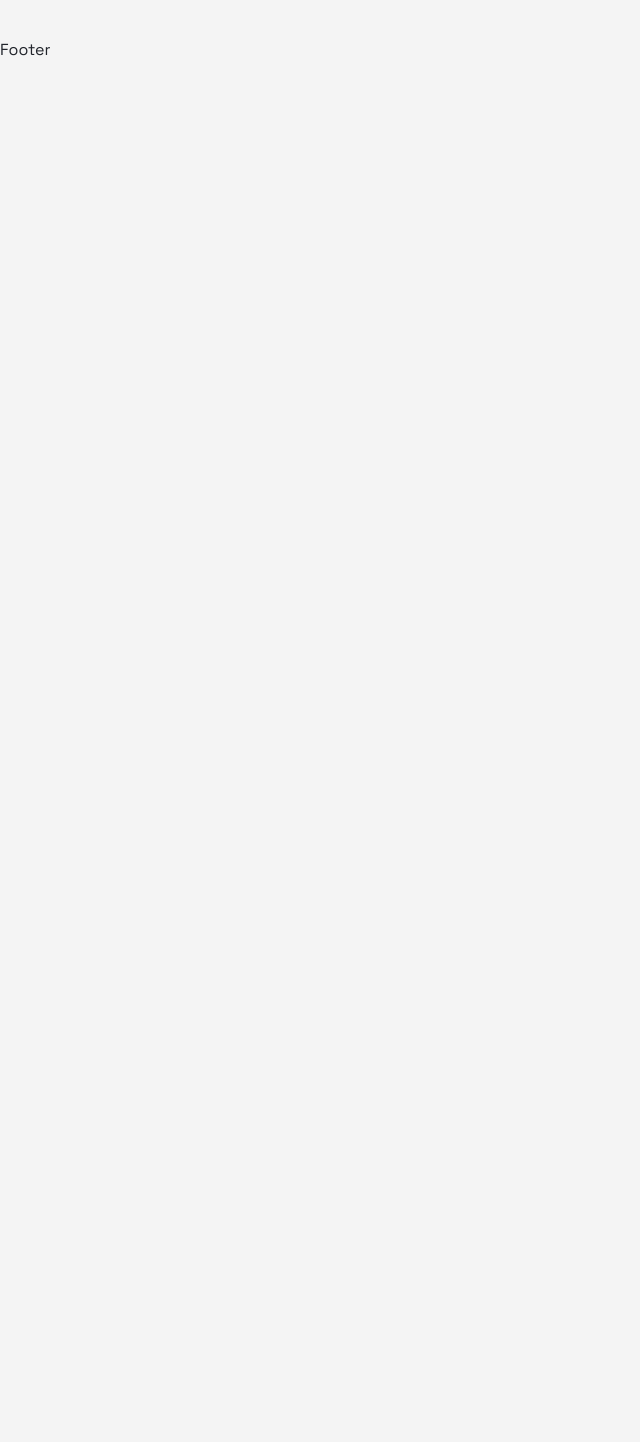
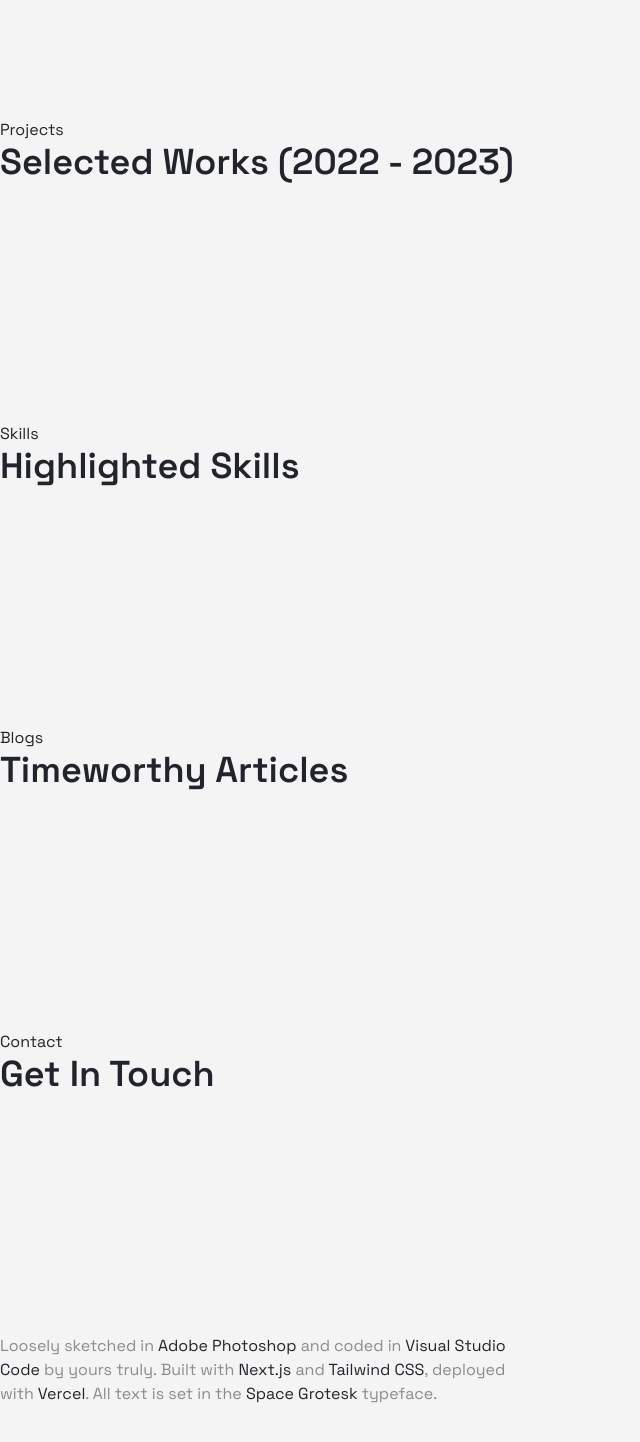
Before and after one commit to X-leaf7/nextjs-portfolio-copy, a Next.js app: page / in a window 1280 px wide. Shown: the part 762-2204 px from the top of the page, without its empty margins (0-640 px from the left). Before the commit the page ends 824 px from the top, so only its background shows below. Built offline with nearby package versions, Linux system fonts and the light colour scheme.

Commit message:
footer done

```diff
--- a/app/globals.css
+++ b/app/globals.css
@@ -1,6 +1,32 @@
 @tailwind base;
 @tailwind components;
 @tailwind utilities;
+
+/* BROWSER STYLES */
+::-webkit-scrollbar {
+  width: 10px;
+}
+
+::-webkit-scrollbar-thumb {
+  background-color: #21242b;
+  height: 10%;
+  border-radius: 5px;
+}
+
+::-webkit-scrollbar-track {
+  background-color: #f4f4f4;
+}
+
+::selection {
+  color: #f4f4f4;
+  background-color: #21242b;
+}
+
+/* BASE STYLES */
+html {
+  --scroll-behavior: smooth !important;
+  scroll-behavior: smooth !important;
+}
 
 /* COMMON STYLES */
 .wrapper {
@@ -23,3 +49,15 @@
 .link-item:hover::after {
   @apply w-full;
 }
+
+.link-item-dark {
+  @apply relative;
+}
+
+.link-item-dark::after {
+  @apply content-[""] absolute w-0 h-[1px] bg-dark left-1/2 -translate-x-1/2 bottom-0 duration-300;
+}
+
+.link-item-dark:hover::after {
+  @apply w-full;
+}
--- a/app/page.tsx
+++ b/app/page.tsx
@@ -1,9 +1,17 @@
+import Blogs from "@/components/Blogs";
+import Contact from "@/components/Contact";
 import Hero from "@/components/Hero";
+import Projects from "@/components/Projects";
+import Skills from "@/components/Skills";
 
 const HomePage = () => {
   return (
-    <main className="mt-[7.5rem]">
+    <main>
       <Hero />
+      <Projects />
+      <Skills />
+      <Blogs />
+      <Contact />
     </main>
   );
 };
--- /dev/null
+++ b/components/Blogs.tsx
@@ -0,0 +1,11 @@
+import SectionTitle from "./SectionTitle";
+
+const Blogs = () => {
+  return (
+    <section id="blogs" className="wrapper section-padding">
+      <SectionTitle title="Timeworthy Articles" subtitle="Blogs" />
+    </section>
+  );
+};
+
+export default Blogs;
--- a/components/Button.tsx
+++ b/components/Button.tsx
@@ -2,7 +2,7 @@ import { cva, VariantProps } from "class-variance-authority";
 import Link from "next/link";
 import clsx from "clsx";
 
-const buttonVariants = cva("px-5 py-3 rounded-lg duration-300", {
+const buttonVariants = cva("px-5 py-3 rounded-xl duration-300", {
   variants: {
     color: {
       dark: "bg-dark text-light hover:bg-dark/80",
--- /dev/null
+++ b/components/Contact.tsx
@@ -0,0 +1,11 @@
+import SectionTitle from "./SectionTitle";
+
+const Contact = () => {
+  return (
+    <section id="contact" className="wrapper section-padding">
+      <SectionTitle title="Get In Touch" subtitle="Contact" />
+    </section>
+  );
+};
+
+export default Contact;
--- a/components/Footer.tsx
+++ b/components/Footer.tsx
@@ -1,5 +1,61 @@
+import Link from "next/link";
+
 const Footer = () => {
-  return <footer>Footer</footer>;
+  return (
+    <footer className="wrapper section-padding mb-[7.5rem]">
+      <p className="w-2/5 text-dark/50">
+        Loosely sketched in{" "}
+        <Link
+          href="https://www.adobe.com/products/photoshop.html"
+          target="_blank"
+          className="text-dark link-item-dark"
+        >
+          Adobe Photoshop
+        </Link>{" "}
+        and coded in{" "}
+        <Link
+          href="https://code.visualstudio.com"
+          target="_blank"
+          className="text-dark link-item-dark"
+        >
+          Visual Studio Code
+        </Link>{" "}
+        by yours truly. Built with{" "}
+        <Link
+          href="https://nextjs.org"
+          target="_blank"
+          className="text-dark link-item-dark"
+        >
+          Next.js
+        </Link>{" "}
+        and{" "}
+        <Link
+          href="https://tailwindcss.com"
+          target="_blank"
+          className="text-dark link-item-dark"
+        >
+          Tailwind CSS
+        </Link>
+        , deployed with{" "}
+        <Link
+          href="https://vercel.com"
+          target="_blank"
+          className="text-dark link-item-dark"
+        >
+          Vercel
+        </Link>
+        . All text is set in the{" "}
+        <Link
+          href="https://fonts.google.com/specimen/Space+Grotesk"
+          target="_blank"
+          className="text-dark link-item-dark"
+        >
+          Space Grotesk
+        </Link>{" "}
+        typeface.
+      </p>
+    </footer>
+  );
 };
 
 export default Footer;
--- a/components/Hero.tsx
+++ b/components/Hero.tsx
@@ -1,7 +1,5 @@
 const Hero = () => {
-  return (
-    <section className="wrapper section-padding h-[calc(100vh-7.5rem)]"></section>
-  );
+  return <section className="wrapper section-padding h-screen"></section>;
 };
 
 export default Hero;
--- a/components/Navbar.tsx
+++ b/components/Navbar.tsx
@@ -4,7 +4,7 @@ import Button from "./Button";
 
 const Navbar = () => {
   return (
-    <header className="bg-dark text-light w-fit h-20 fixed top-10 left-1/2 -translate-x-1/2 flex justify-center items-center px-10 rounded-xl">
+    <header className="bg-dark text-light w-fit h-20 fixed bottom-10 left-1/2 -translate-x-1/2 flex justify-center items-center px-10 rounded-2xl">
       <nav>
         <ul className="flex items-center gap-10">
           <li className="flex items-center">
--- /dev/null
+++ b/components/Projects.tsx
@@ -0,0 +1,11 @@
+import SectionTitle from "./SectionTitle";
+
+const Projects = () => {
+  return (
+    <section id="projects" className="wrapper section-padding">
+      <SectionTitle title="Selected Works (2022 - 2023)" subtitle="Projects" />
+    </section>
+  );
+};
+
+export default Projects;
--- /dev/null
+++ b/components/SectionTitle.tsx
@@ -0,0 +1,15 @@
+interface SectionTitleProps {
+  title: string;
+  subtitle: string;
+}
+
+const SectionTitle: React.FC<SectionTitleProps> = ({ title, subtitle }) => {
+  return (
+    <div className="mb-10 md:mb-20">
+      <p>{subtitle}</p>
+      <h4 className="text-4xl font-semibold">{title}</h4>
+    </div>
+  );
+};
+
+export default SectionTitle;
--- /dev/null
+++ b/components/Skills.tsx
@@ -0,0 +1,11 @@
+import SectionTitle from "./SectionTitle";
+
+const Skills = () => {
+  return (
+    <section id="skills" className="wrapper section-padding">
+      <SectionTitle title="Highlighted Skills" subtitle="Skills" />
+    </section>
+  );
+};
+
+export default Skills;
```
